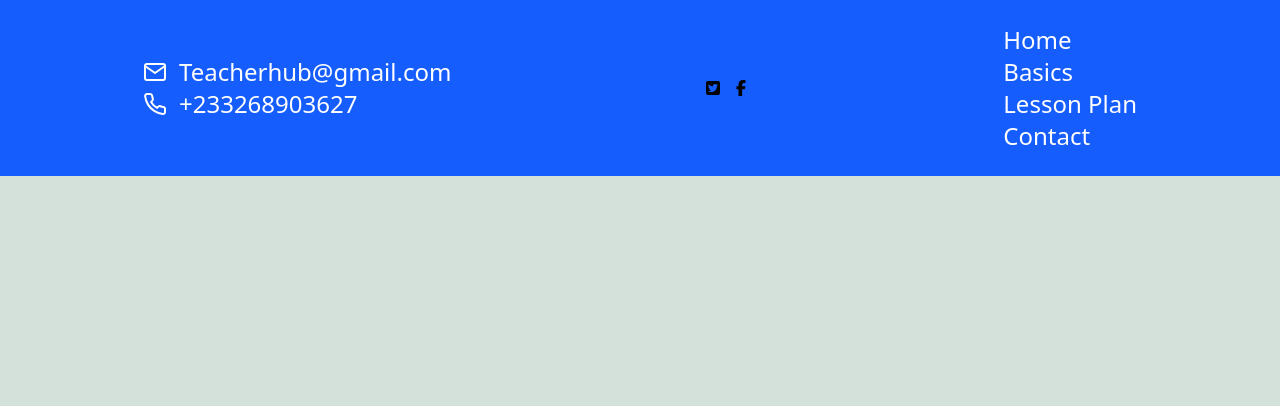
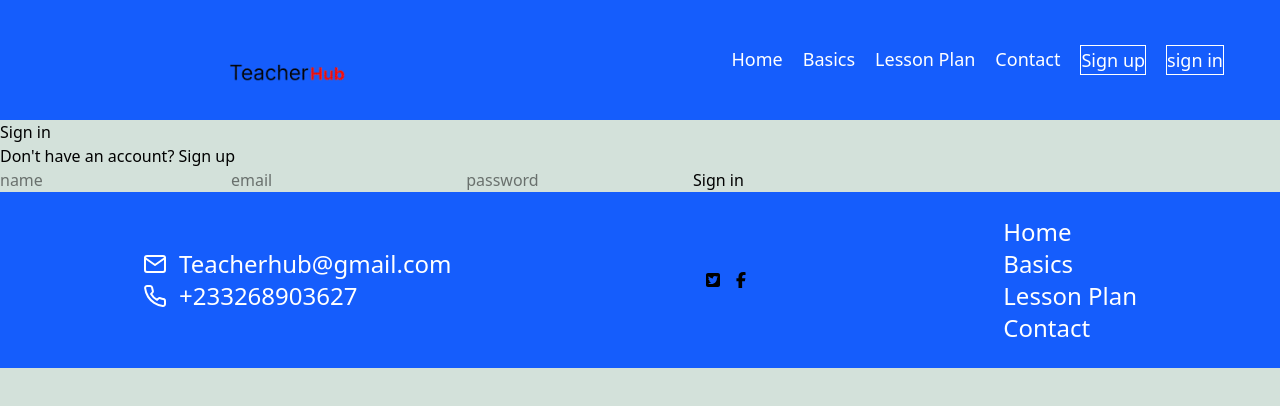
Before and after one commit to azongoismail/Teacher-Companion-React-App, a React (Vite) app: page /signin in a window 1280 px wide. Shown: the top 406 px of the page. Built offline with nearby package versions, Linux system fonts and the light colour scheme.

Commit message:
added sign up page

```diff
--- a/src/App.jsx
+++ b/src/App.jsx
@@ -25,6 +25,8 @@ import EnglishPage from './Pages/EnglishPage';
 import CADPage from './Pages/CADPage';
 import RMEPage from './Pages/RMEpage';
 import ComputingPage from './Pages/ComputingPage';
+import Signin from './Pages/Signin';
+import Signup from './Pages/Signup';
 function App() {
   return (
     <>
@@ -35,6 +37,8 @@ function App() {
       <Route path='basics' element={<Basics/>}/>
       <Route path='lesson plan' element={<LessonPlan/>}/>
       <Route path='contact' element={<Contact/>}/>
+      <Route path='signup' element={<Signup/>}/>
+      <Route path='signin' element={<Signin/>}/>
       <Route path='basicSev' element={ <BasicSev />}/>
       <Route path='basic8' element={ <Basic8 />}/>
       <Route path='basic9' element={ <Basic9 />}/>
--- /dev/null
+++ b/src/Pages/Signin.jsx
@@ -0,0 +1,21 @@
+import React from 'react'
+import { Link } from 'react-router-dom'
+
+const Signin = () => {
+  return (
+    <div>
+        <form >
+            <h1>Sign in</h1>
+            <p>Don't have an account? <Link to='/signup'>Sign up</Link></p>
+            <div>
+                <input placeholder='name' type="text" />
+                <input placeholder="email" type="email" />
+                <input placeholder=" password" type="password" />
+                <button type="submit"><Link to='/'>Sign in</Link></button>
+            </div>
+        </form>
+    </div>
+  )
+}
+
+export default Signin
--- /dev/null
+++ b/src/Pages/Signup.jsx
@@ -0,0 +1,21 @@
+import React from 'react'
+import { Link } from 'react-router-dom'
+
+const Signup = () => {
+  return (
+    <div className='flex min-h-[70vh] justify-center'>
+        <form >
+            <h1>Sign up</h1>
+            <p> Already have an account? <Link to='/signin'>Sign in</Link></p>
+            <div className='flex flex-col max-w-full'>
+                <input className=' bg-white py-4 px-3 mt-4 ' placeholder='name' type="text" />
+                <input className=' bg-white py-4 px-3 mt-4 ' placeholder="email" type="email" />
+                <input className=' bg-white py-4 px-3 mt-4 ' placeholder=" password" type="password" />
+                <button className=' bg-blue-600 py-4 px-3 mt-4 text-white ' type="submit"><Link to='/'>Sign up</Link></button>
+            </div>
+        </form>
+    </div>
+  )
+}
+
+export default Signup
--- a/src/components/Navbar.jsx
+++ b/src/components/Navbar.jsx
@@ -34,6 +34,14 @@ const Navbar = () => {
                       <Link to="/contact" className='text-[20px] text-white font-medium sm:text-lg'>Contact</Link>
 
                   </li>
+                  <li>
+                      <Link to="/signup" className='text-[20px] text-white font-medium border inline-block sm:text-lg '>Sign up</Link>
+
+                  </li>
+                  <li>
+                      <Link to="/signin" className='text-[20px] text-white font-medium border inline-block sm:text-lg'>sign in</Link>
+
+                  </li>
               </ul>
       </div>
    </nav>
```
